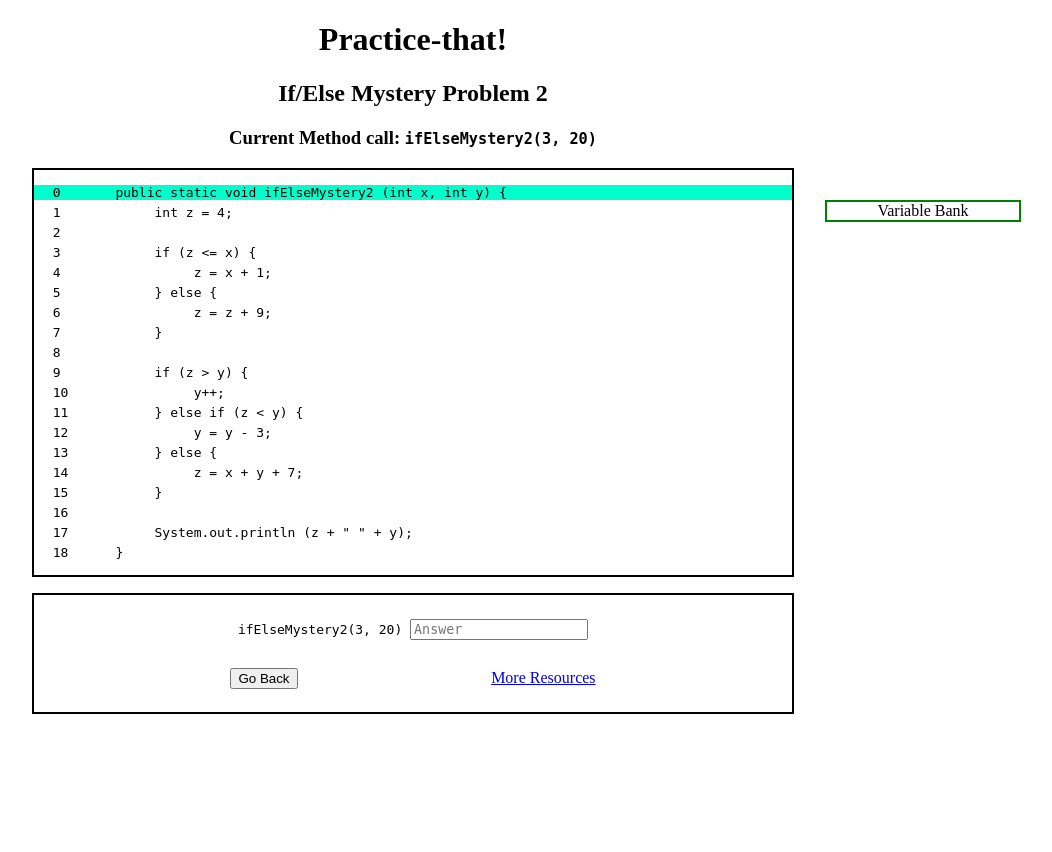
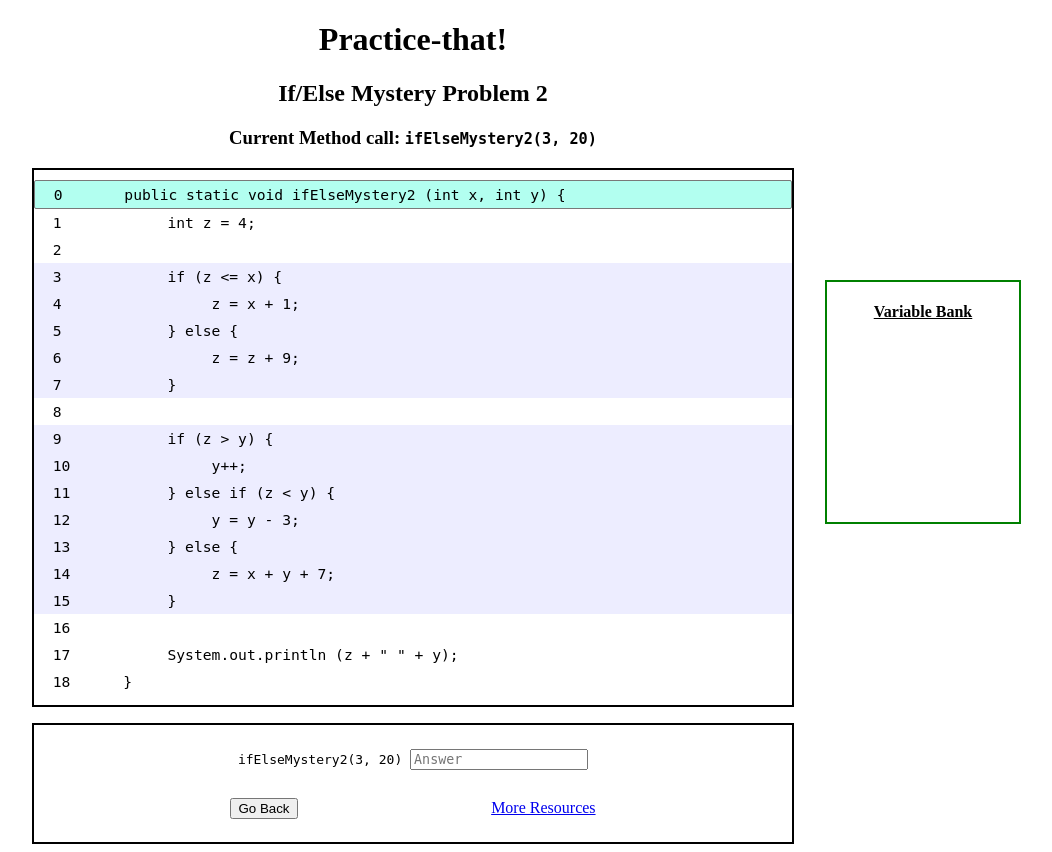
Before and after one commit to awilliambauer/practicum, a PHP site: page /if_else/if_else.html in a window 1280 px wide. Shown: the whole page, without its empty margins (227-1279 px from the left). Before the commit the page ends 714 px from the top, so only its background shows below. Run offline with PHP 8.4, Linux system fonts and the light colour scheme; some libraries are stand-ins or nearby versions.

Commit message:
added highlighting

```diff
--- a/public/if_else/if_else.css
+++ b/public/if_else/if_else.css
@@ -19,12 +19,12 @@ h3 > span, #answer_box > span, input[type="text"] {
 	padding-left: 0; padding-right: 0;
 }
 
-#problem_space > li {
+#problem_space pre {
+	padding-top: 5px;
+	padding-bottom: 5px;
 	padding-left: 2.5%;
-}
-
-#problem_space pre {
-	margin-top: 5px; margin-bottom: 5px;
+	margin: 0;
+	font-size: 11pt;
 }
 
 #answer_box, #problem_space {
@@ -42,12 +42,24 @@ h3 > span, #answer_box > span, input[type="text"] {
 #variable_bank {
 	border: 2px solid green;
 	position: fixed;
-	top: 25%;
+	top: 35%;
 	right: 2.5%;
 	width: 15%;
+	height: 30%;
+}
+
+h4 {
+	text-decoration: underline;
 }
 
 .highlight {
-	background-color: #00FFCC;
-	/*padding-top: 5px; padding-bottom: 5px;*/
+	background-color: rgba(0, 255, 204, 0.3);
+	border: #797979 solid 1px;
+	border-radius: 2px;
 }
+
+.block_highlight {
+	background-color: rgba(204, 204, 255, 0.35);
+	/*border: rgb(204, 204, 255) solid 1px;
+	border-radius: 2px;*/
+}
--- a/public/if_else/if_else.html
+++ b/public/if_else/if_else.html
@@ -19,10 +19,10 @@
 	    		<input type="text" placeholder="Answer">
     			<br>
    			</span>
-    		<button>Go Back</button>
+    		<button id="go_back">Go Back</button>
     		<a href="resources.html">More Resources</a>
     	</div>
-    	<div id="variable_bank">Variable Bank</div>
+    	<div id="variable_bank"><h4>Variable Bank</h4></div>
     </div>
 </body>
 </html>
```
Also changed, not shown: public/if_else/if_else.js (+14 -19 lines).
